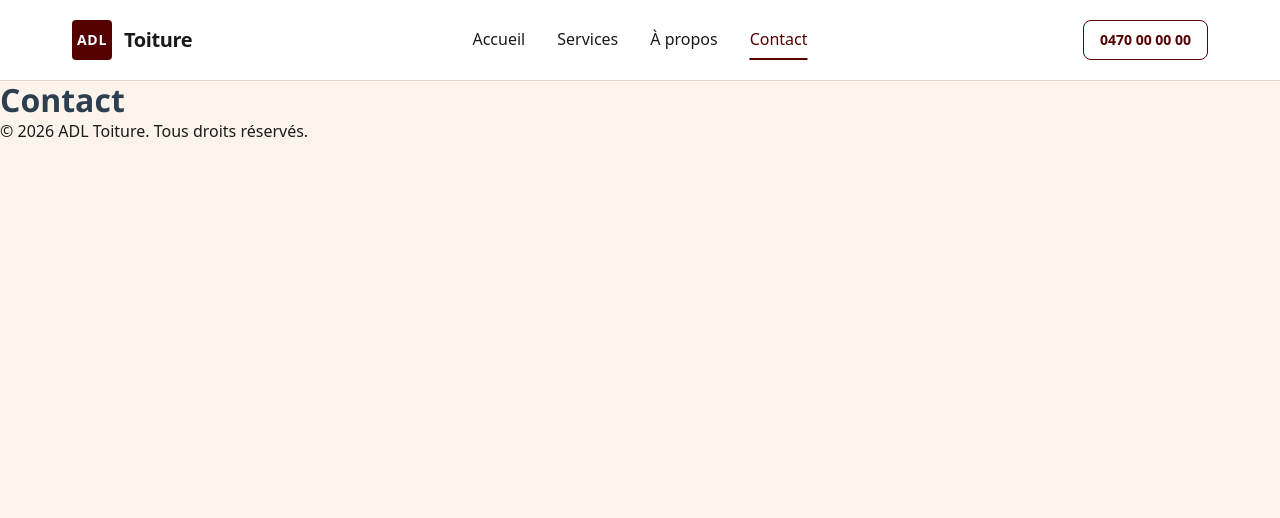
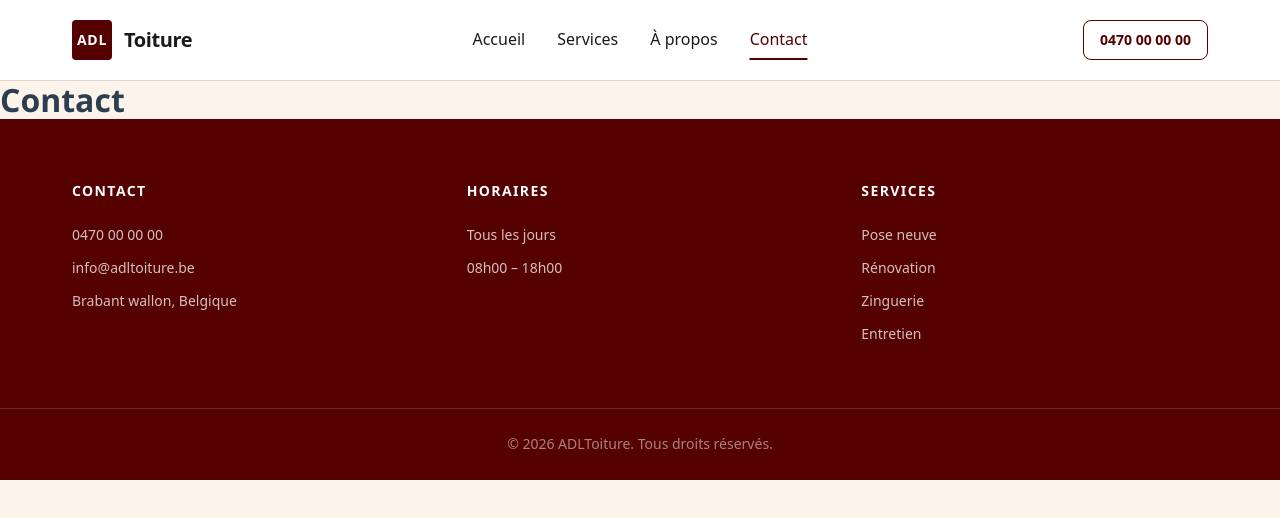
Before and after one commit to MyriamMI/ADLToiture, a React (Vite) app: page /contact in a window 1280 px wide. Shown: the top 518 px of the page. Built offline with nearby package versions, Linux system fonts and the light colour scheme.

Commit message:
feat: build Footer component

```diff
--- /dev/null
+++ b/src/components/layout/Footer.css
@@ -0,0 +1,75 @@
+.footer {
+  background-color: var(--color-primary);
+  color: var(--color-white);
+}
+
+/* ── Columns ── */
+.footer__container {
+  max-width: var(--container-max);
+  margin: 0 auto;
+  padding: var(--space-16) var(--space-8);
+  display: grid;
+  grid-template-columns: repeat(3, 1fr);
+  gap: var(--space-12);
+}
+
+.footer__heading {
+  font-size: var(--text-sm);
+  font-weight: 700;
+  letter-spacing: 0.1em;
+  text-transform: uppercase;
+  color: var(--color-white);
+  margin-bottom: var(--space-6);
+}
+
+.footer__list {
+  list-style: none;
+  margin: 0;
+  padding: 0;
+  display: flex;
+  flex-direction: column;
+  gap: var(--space-3);
+}
+
+.footer__list li {
+  font-size: var(--text-sm);
+  color: rgba(255, 255, 255, 0.75);
+  line-height: 1.5;
+}
+
+.footer__list a {
+  color: rgba(255, 255, 255, 0.75);
+  text-decoration: none;
+  transition: color var(--transition);
+}
+
+.footer__list a:hover {
+  color: var(--color-white);
+}
+
+/* ── Bottom bar ── */
+.footer__bottom {
+  border-top: 1px solid rgba(255, 255, 255, 0.15);
+}
+
+.footer__bottom p {
+  max-width: var(--container-max);
+  margin: 0 auto;
+  padding: var(--space-6) var(--space-8);
+  font-size: var(--text-sm);
+  color: rgba(255, 255, 255, 0.5);
+  text-align: center;
+}
+
+/* ── Mobile ── */
+@media (max-width: 768px) {
+  .footer__container {
+    grid-template-columns: 1fr;
+    gap: var(--space-8);
+    padding: var(--space-12) var(--space-6);
+  }
+
+  .footer__bottom p {
+    padding: var(--space-6);
+  }
+}
--- a/src/components/layout/Footer.jsx
+++ b/src/components/layout/Footer.jsx
@@ -1,8 +1,45 @@
+import './Footer.css'
+
 export default function Footer() {
   return (
     <footer className="footer">
       <div className="footer__container">
-        <p>&copy; {new Date().getFullYear()} ADL Toiture. Tous droits réservés.</p>
+
+        <div className="footer__col">
+          <h3 className="footer__heading">Contact</h3>
+          <ul className="footer__list">
+            <li>
+              <a href="tel:+32470000000">0470 00 00 00</a>
+            </li>
+            <li>
+              <a href="mailto:info@adltoiture.be">info@adltoiture.be</a>
+            </li>
+            <li>Brabant wallon, Belgique</li>
+          </ul>
+        </div>
+
+        <div className="footer__col">
+          <h3 className="footer__heading">Horaires</h3>
+          <ul className="footer__list">
+            <li>Tous les jours</li>
+            <li>08h00 – 18h00</li>
+          </ul>
+        </div>
+
+        <div className="footer__col">
+          <h3 className="footer__heading">Services</h3>
+          <ul className="footer__list">
+            <li>Pose neuve</li>
+            <li>Rénovation</li>
+            <li>Zinguerie</li>
+            <li>Entretien</li>
+          </ul>
+        </div>
+
+      </div>
+
+      <div className="footer__bottom">
+        <p>&copy; 2026 ADLToiture. Tous droits réservés.</p>
       </div>
     </footer>
   )
```
